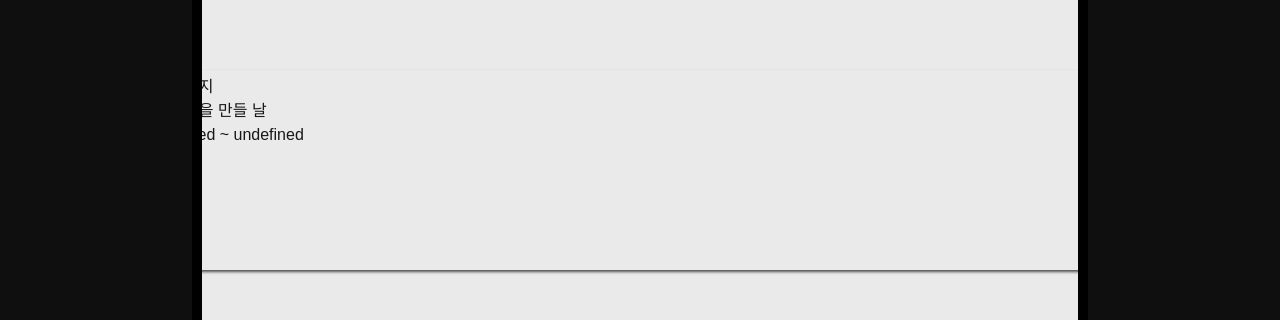
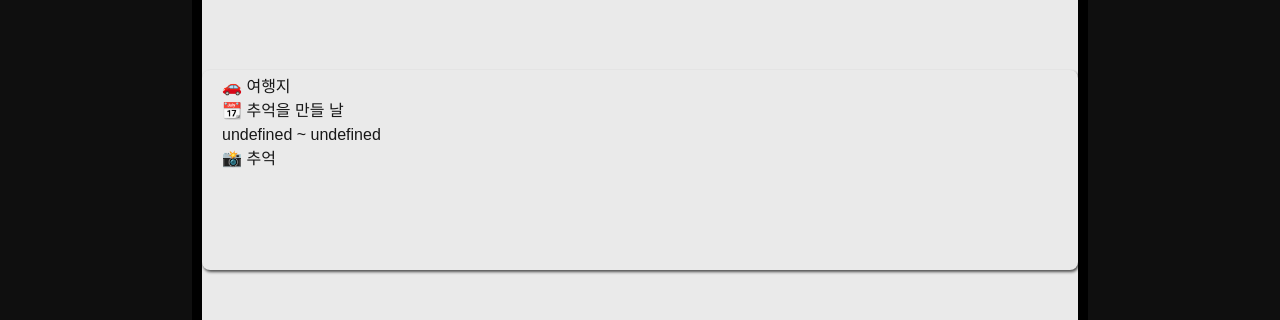
Before and after one commit to DevWonny/Re-Memory, a Next.js app: page /detail/1 in a window 1280 px wide. Shown: the part 307-627 px from the top of the page. Built offline with nearby package versions, Linux system fonts and the light colour scheme; no server answers.

Commit message:
Detail Style 수정

```diff
--- a/styles/detail.scss
+++ b/styles/detail.scss
@@ -67,12 +67,12 @@ div.detail-page {
       }
 
       div.folder-description-container {
-        width: 1000px;
+        width: 100%;
         height: 200px;
         color: $sub-color;
         border-radius: 8px;
         box-shadow: 1px 2px 3px 0px rgba(#0f0f0f, 0.7);
-        padding: 5px;
+        padding: 5px 20px;
       }
 
       div.button-container {
```
